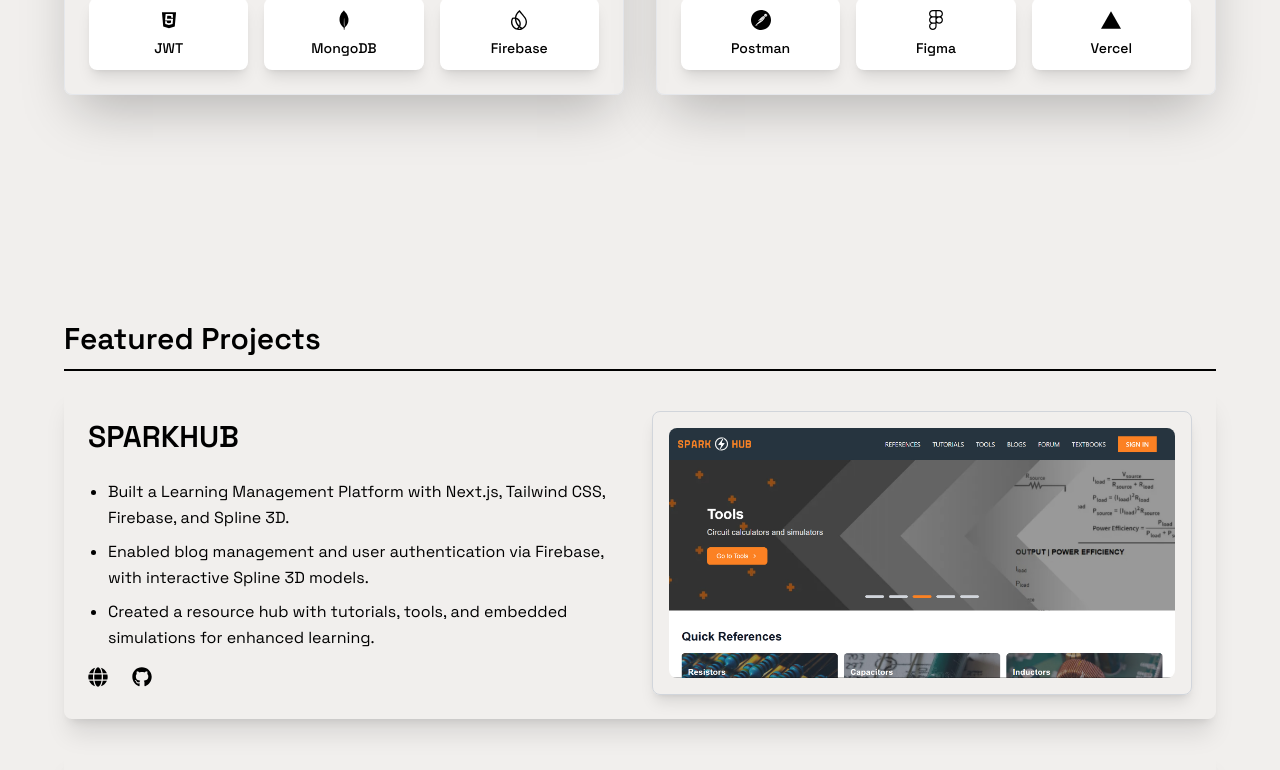
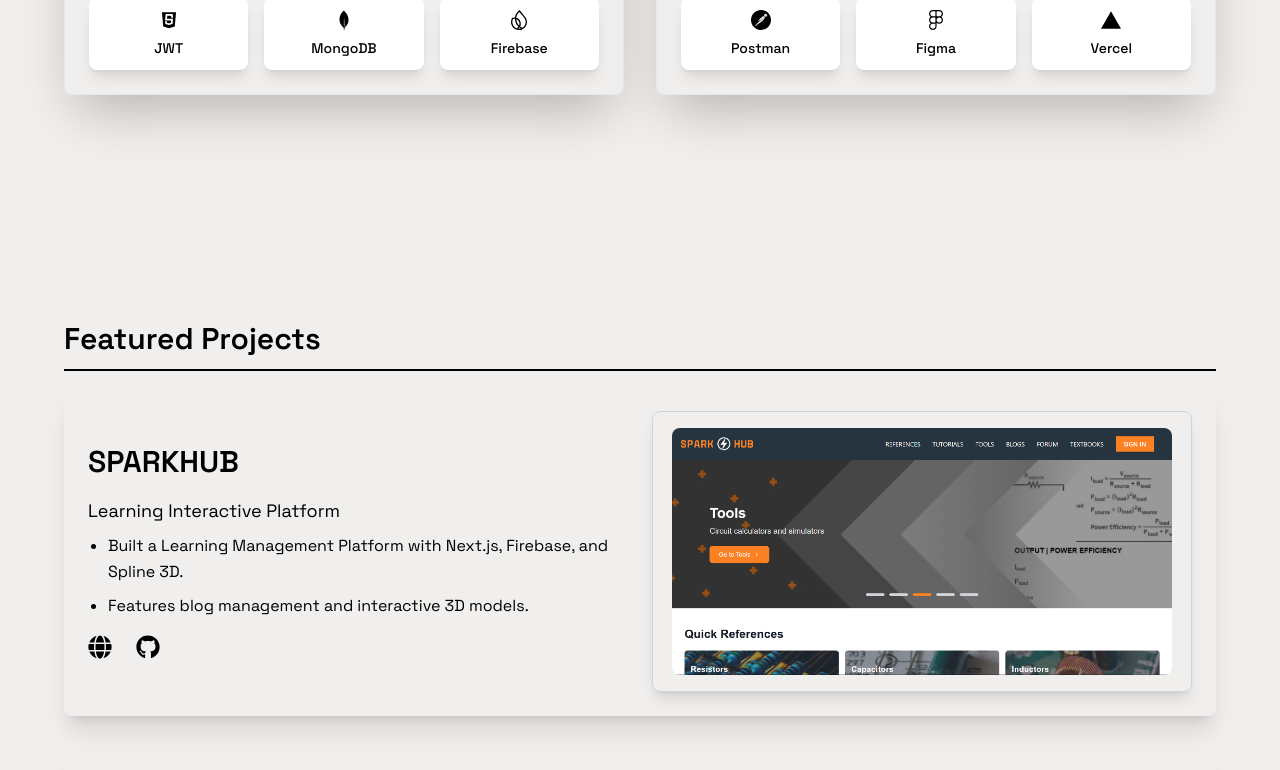
Before and after one commit to Mounieshh/portfolio-mouniesh, a Next.js app: page / in a window 1280 px wide. Shown: the part 1991-2761 px from the top of the page. Built offline with nearby package versions, Linux system fonts and the light colour scheme.

Commit message:
project : about

```diff
--- a/components/about.jsx
+++ b/components/about.jsx
@@ -39,7 +39,7 @@
               </p>
 
               <div className="md:flex md:flex-col lg:flex lg:flex-col mb-7 text-xl font-semibold">
-                Check Out
+                Profiles
               </div>
               <div className="flex flex-row md:flex-row gap-4 justify-center md:justify-start">
               <div className="w-full md:w-auto">
@@ -166,7 +166,7 @@
                   alt="Mouniesh"
                   fill
                   style={{ objectFit: "cover" }}
-                  className="grayscale"
+
                 />
               </motion.div>
             </div>
--- a/components/project.jsx
+++ b/components/project.jsx
@@ -4,42 +4,42 @@
 import Link from 'next/link'
 import React from 'react'
 import { motion } from 'framer-motion'
-import { FaGlobe, FaGithub, FaArrowAltCircleRight} from 'react-icons/fa'
+import { FaGlobe, FaGithub, FaArrowAltCircleRight } from 'react-icons/fa'
 
 const ProjectPage = () => {
   const projects = [
     {
       title: 'SPARKHUB',
       description: [
-        'Built a Learning Management Platform with Next.js, Tailwind CSS, Firebase, and Spline 3D.',
-        'Enabled blog management and user authentication via Firebase, with interactive Spline 3D models.',
-        'Created a resource hub with tutorials, tools, and embedded simulations for enhanced learning.',
+        'Built a Learning Management Platform with Next.js, Firebase, and Spline 3D.',
+        'Features blog management and interactive 3D models.',
       ],
       image: '/project/Spark.jpg',
       hostedLink: 'https://spark-hub-one.vercel.app/',
       githubLink: 'https://github.com/Mounieshh?tab=repositories',
+      tagline: 'Learning Interactive Platform',
     },
     {
       title: 'BOOK IT',
       description: [
-        'Developed a Hall Booking System using the MERN Stack, JWT, Node-mailer, and Node Scheduler.',
-        'Implemented role-based authentication and real-time notifications via Node-mailer.',
-        'Designed a seamless platform for booking and managing event halls with automated updates.',
+        'Developed a Hall Booking System with MERN Stack and JWT.',
+        'Includes role-based authentication and real-time notifications.',
       ],
       image: '/project/Book.jpg',
       hostedLink: 'https://book-it-mern-app-mk.vercel.app/',
       githubLink: 'https://github.com/Mounieshh?tab=repositories',
+      tagline: 'Hall Booking System',
     },
     {
       title: 'GOALS SETTER APP',
       description: [
-        'Created a Task Management App with the MERN Stack, Redux Toolkit, and JWT.',
-        'Secured user access with JWT authentication, bcrypt.js, and real-time notifications via Toast.',
-        'Built RESTful APIs using Node.js, Express.js, and MongoDB with Mongoose for efficient goal management.',
+        'Created a Task Management App with MERN Stack and Redux Toolkit.',
+        'Secured with JWT and features real-time notifications.',
       ],
       image: '/project/Goal.jpg',
       hostedLink: 'https://github.com/Mounieshh/Goal_Setter_App',
       githubLink: 'https://github.com/Mounieshh/Goal_Setter_App',
+      tagline: 'Task Management Tool',
     },
   ]
 
@@ -53,11 +53,13 @@
         <div className="mt-4">
           {projects.map((project, item) => (
             <div key={item} className="flex flex-col md:flex-row justify-between items-center gap-6 p-6 rounded-lg shadow-xl mb-8">
-              <div className="flex-1 w-full">
-                <h3 className="text-3xl font-semibold text-black mb-6">
+              <div className="order-2 md:order-1 flex-1 w-full md:w-1/2">
+                <h3 className="text-3xl font-semibold text-black mb-4">
                   {project.title}
                 </h3>
-                <div className="mt-4">
+                <p className="text-lg text-black leading-relaxed mb-2">
+                  {project.tagline}
+                </p>
                 <ul className="list-disc pl-5 space-y-2 text-black">
                   {project.description.map((point, index) => (
                     <li key={index} className="text-base leading-relaxed">
@@ -68,30 +70,28 @@
                 <div className="flex space-x-4 mt-4">
                   <Link href={project.hostedLink} className="inline-block" target='_blank'>
                     <button className="hover:bg-gray-100 transition-colors duration-300 flex items-center">
-                        <FaGlobe className="mr-2" size={20} />
+                      <FaGlobe className="mr-2" size={24} />
                     </button>
                   </Link>
-
                   <Link href={project.githubLink} className="inline-block" target='_blank'>
                     <button className="hover:bg-gray-100 transition-colors duration-300 flex items-center">
-                        <FaGithub className="mr-2" size={20} />
+                      <FaGithub className="mr-2" size={24} />
                     </button>
                   </Link>
                 </div>
               </div>
-              </div>
 
-              <div className="flex-1 flex justify-center items-center w-full">
+              <div className="order-1 md:order-2 flex-1 flex justify-center items-center w-full md:w-1/2">
                 <Link href={project.hostedLink} target="_blank" className="relative w-full">
                   <div className="relative flex items-center justify-center overflow-hidden shadow-lg rounded-lg p-4 border border-gray-300">
                     <Image
                       src={project.image}
                       alt={`${project.title} image`}
-                      width={350}
-                      height={350}
-                      className="rounded-lg object-cover transition-opacity duration-300 w-[100vw]"
+                      width={500}
+                      height={300}
+                      className="rounded-lg object-cover transition-opacity duration-300"
                     />
-                    {/* Hover Icon (Directing Arrow) */}
+
                     <motion.div
                       initial={{ opacity: 0 }}
                       whileHover={{ opacity: 1 }}
```
Lines whose indentation alone changed are shown as unchanged.
